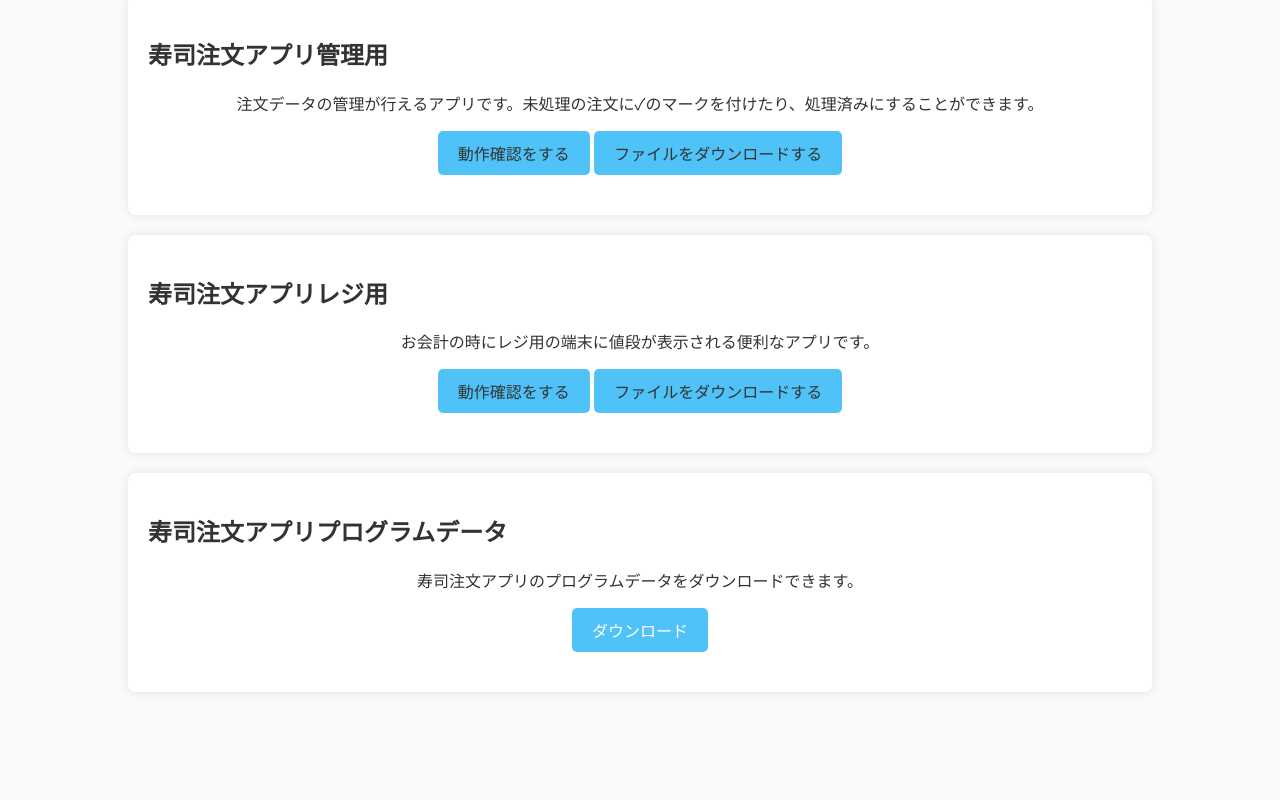
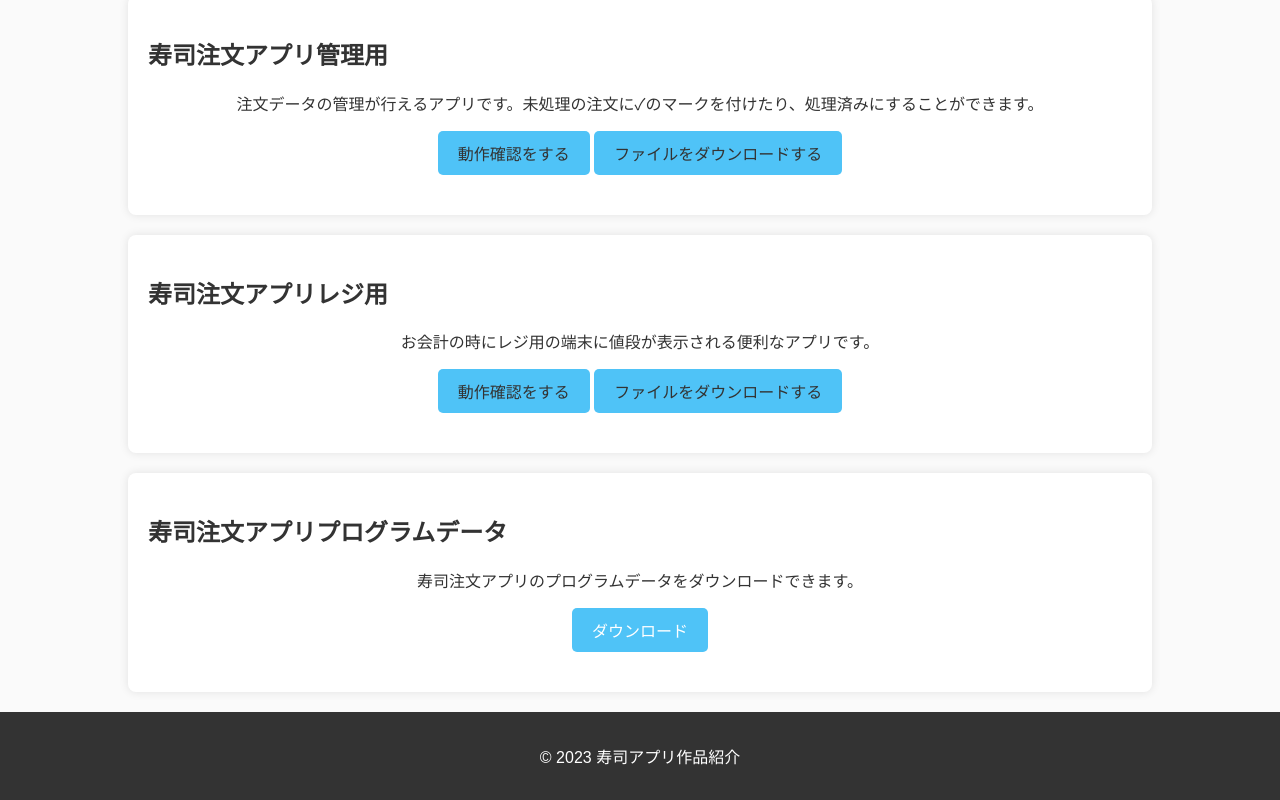
Before and after one commit to tamapiko/scratch-kariru-sushi, a plain HTML site: page sushi/index.html in a window 1280 px wide. Shown: the part 365-1165 px from the top of the page. Before the commit the page ends 1077 px from the top, so only its background shows below. Drawn offline with Linux system fonts and the light colour scheme.

Commit message:
Update index.html

```diff
--- a/sushi/index.html
+++ b/sushi/index.html
@@ -4,6 +4,7 @@
   <meta charset="UTF-8">
   <meta name="viewport" content="width=device-width, initial-scale=1.0">
   <title>寿司アプリ作品紹介</title>
+  <link rel="icon" type="image/x-icon" href="favicon.ico">
   <style>
     body {
       font-family: 'Arial', sans-serif;
@@ -92,6 +93,13 @@
       color: #fff;
       background-color: #4fc3f7; /* ボタンの背景色を水色に変更 */
     }
+
+    footer {
+      text-align: center;
+      padding: 1em 0;
+      background-color: #333;
+      color: #fff;
+    }
   </style>
 </head>
 <body>
@@ -136,7 +144,7 @@
   </section>
 
   <footer>
-    <p></p>
+    <p>&copy; 2023 寿司アプリ作品紹介</p>
   </footer>
 
   <script>
```
